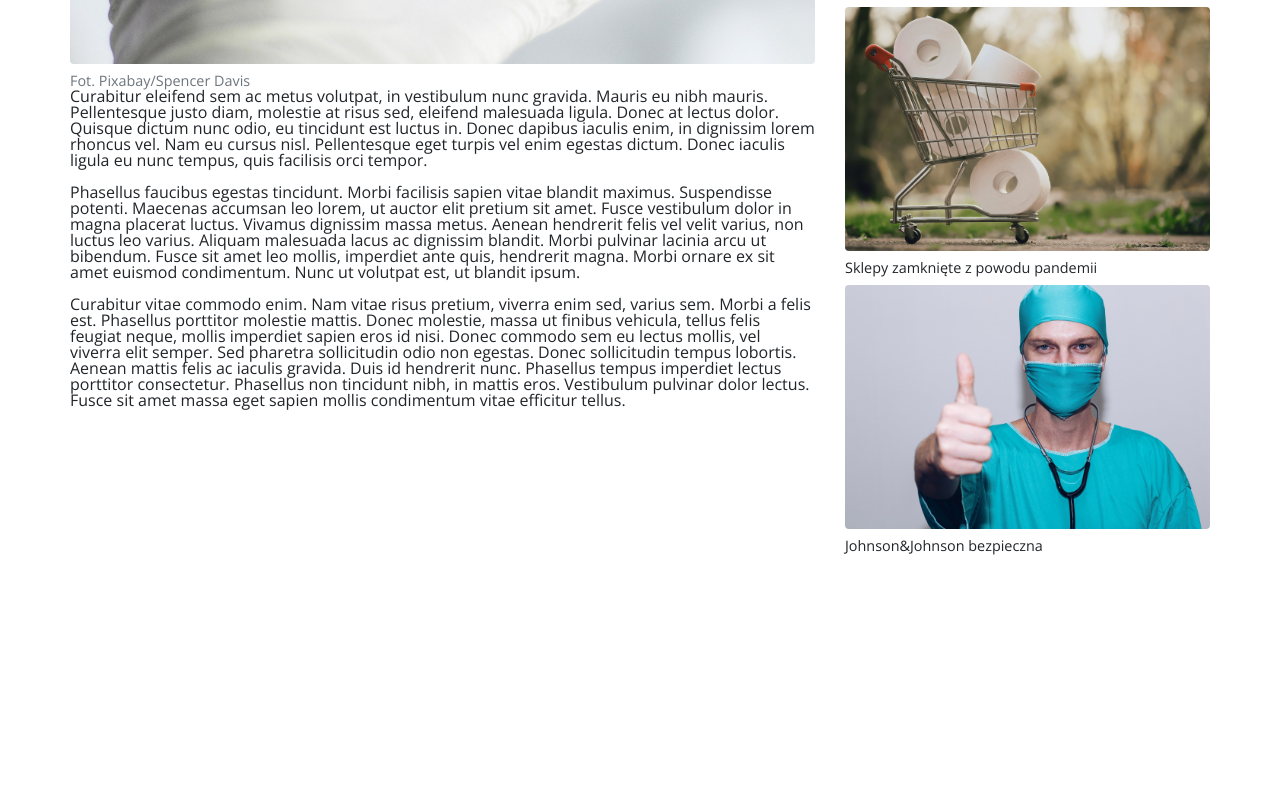
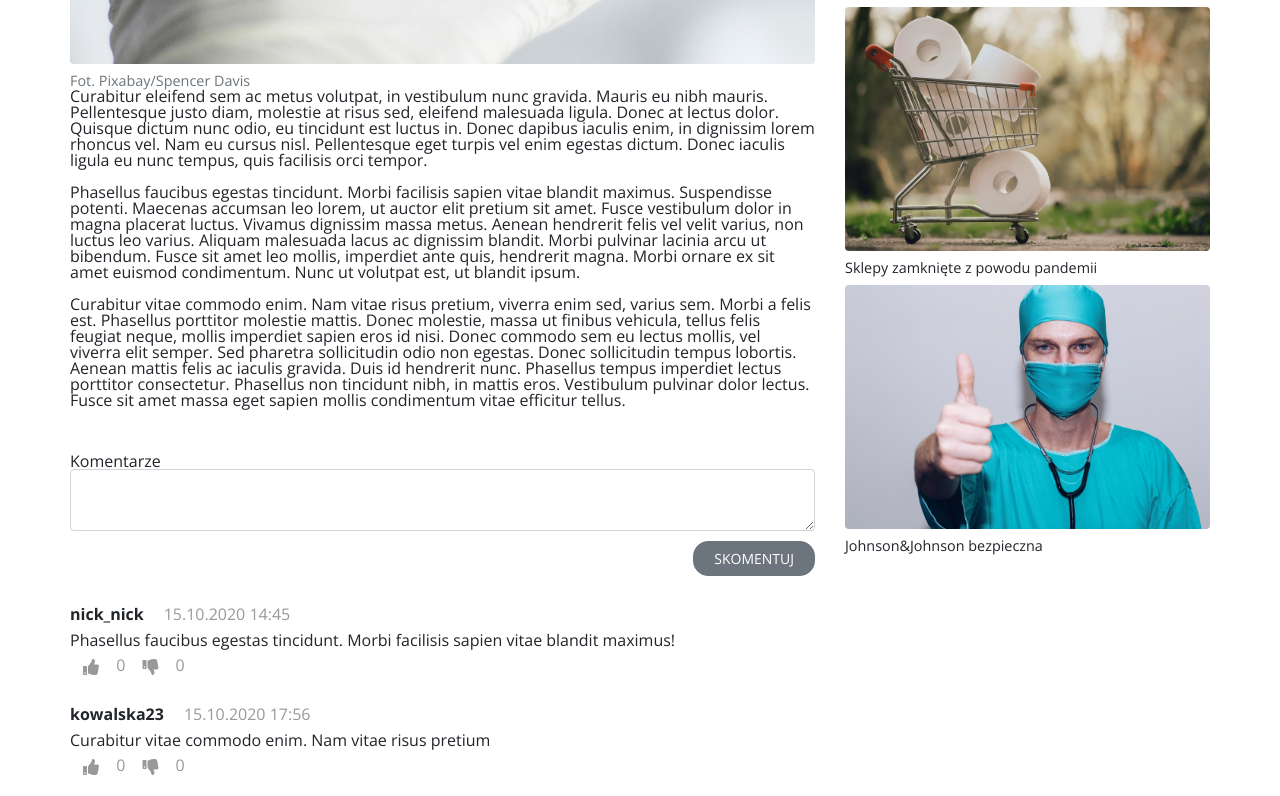
Before and after one commit to martafrackiewicz/article-page, a website: page index.html in a window 1280 px wide. Shown: the part 724-1520 px from the top of the page. Before the commit the page ends 1287 px from the top, so only its background shows below. Drawn offline with nearby package versions, Linux system fonts and the light colour scheme; files whose address does not match are found by name.

Commit message:
Add comments section

```diff
--- a/index.html
+++ b/index.html
@@ -11,6 +11,8 @@
     <link href="https://fonts.googleapis.com/css2?family=Open+Sans:wght@300;400;700;800&display=swap" rel="stylesheet">
     <link rel="stylesheet" href="https://cdn.jsdelivr.net/npm/bootstrap@4.6.0/dist/css/bootstrap.min.css"
         integrity="sha384-B0vP5xmATw1+K9KRQjQERJvTumQW0nPEzvF6L/Z6nronJ3oUOFUFpCjEUQouq2+l" crossorigin="anonymous">
+        <link rel="stylesheet" href="https://use.fontawesome.com/releases/v5.7.2/css/all.css"
+            integrity="sha384-fnmOCqbTlWIlj8LyTjo7mOUStjsKC4pOpQbqyi7RrhN7udi9RwhKkMHpvLbHG9Sr" crossorigin="anonymous">
     <link rel="stylesheet" href="css/main.css">
 </head>
 
@@ -79,7 +81,58 @@
                         tempus imperdiet lectus porttitor consectetur. Phasellus non tincidunt nibh, in mattis eros. Vestibulum pulvinar dolor
                         lectus. Fusce sit amet massa eget sapien mollis condimentum vitae efficitur tellus.</p>
                     </article>
+                    <div class="article-comments">
+                        <form>
+                            <div class="form-group">
+                                <label for="comment">Komentarze</label>
+                                <textarea name="comment" class="form-control" rows="2"></textarea>
+                                <div class="form-row-last">
+                                    <button type="submit" class="btn btn-sm btn-secondary">Skomentuj</button>
                                 </div>
+                            </div>
+                        </form>
+
+                        <div class="row row-comment">
+                            <div class="comment">
+                                <div class="comment-header">
+                                    <span class="comment-author">nick_nick</span><span class="comment-date">15.10.2020 14:45</span>
+                                </div>
+                                <div class="comment-body">
+                                    <p class="comment-content">Phasellus faucibus egestas tincidunt. Morbi facilisis sapien vitae blandit maximus!</p>
+                                </div>
+                                <div class="comment-footer">
+                                    <button type="button"class="btn vote-up">
+                                        <i class="fas fa-thumbs-up"></i>
+                                    </button>
+                                    <span class="comment-votes-up">0</span>
+                                    <button type="button" class="btn vote-up">
+                                        <i class="fas fa-thumbs-down"></i>
+                                    </button>
+                                    <span class="comment-votes-down">0</span>
+                                </div>
+                            </div> <!--end of comment-->
+                            <div class="comment">
+                                <div class="comment-header">
+                                    <span class="comment-author">kowalska23</span><span class="comment-date">15.10.2020 17:56</span>
+                                </div>
+                                <div class="comment-body">
+                                    <p class="comment-content">Curabitur vitae commodo enim. Nam vitae risus pretium</p>
+                                </div>
+                                <div class="comment-footer">
+                                    <button type="button" class="btn vote-up">
+                                        <i class="fas fa-thumbs-up"></i>
+                                    </button>
+                                    <span class="comment-votes-up">0</span>
+                                    <button type="button" class="btn vote-up">
+                                        <i class="fas fa-thumbs-down"></i>
+                                    </button>
+                                    <span class="comment-votes-down">0</span>
+                                </div>
+                            </div> <!--end of comment-->
+                        </div> <!--end of all comments-->
+                    </div> <!--end of comment with form-->
+            </div> <!--end of section with main article-->
+
             <div class="col-12 col-md-4 sidebar-wrap">
                 <aside>
                     <h2 class="sidebar-title">Zobacz również</h2>
@@ -100,11 +153,10 @@
                         <figcaption class="figure-caption">Johnson&Johnson bezpieczna</figcaption>
                     </figure>
                 </aside>
-                </div>
-            </div>
-        </div>
+            </div> <!--end of sidebar-->
+        </div> <!--end of main container-->
 
-    </div>
+    </div> <!--end of wrap-->
 </body>
 
 </html>
--- /dev/null
+++ b/scss/elements/_comments.scss
@@ -0,0 +1,52 @@
+@import "../scss/settings/colors";
+
+.article-comments {
+    margin-top: 45px;
+
+    form {
+        .form-row-last {
+            display: flex;
+            justify-content: flex-end;
+        }
+
+        .btn {
+            margin-top: 10px;
+            border-radius: 15px;
+            padding: 6px 20px;
+            text-transform: uppercase;
+        }
+    }
+
+    .row-comment {
+        margin-top: 20px;
+
+        .comment {
+            margin: 10px 0;
+
+            &-header {
+                margin-bottom: 10px;
+            }
+
+            &-author {
+                font-weight: bold;
+            }
+
+            &-date {
+                color: $c-comment-date;
+                margin-left: 20px;
+            }
+
+            &-footer {
+                color: $c-comment-votes;
+            }
+        }
+
+        .btn {
+            color: $c-comment-votes;
+
+            &:hover {
+                color: $c-comment-votes-hover;
+            }
+        }
+    }
+}
--- a/scss/main.scss
+++ b/scss/main.scss
@@ -5,6 +5,7 @@
 @import "elements/header";
 @import "elements/article";
 @import "elements/sidebar";
+@import "elements/comments";
 
 * {
     box-sizing: border-box;
--- a/scss/settings/_colors.scss
+++ b/scss/settings/_colors.scss
@@ -1,3 +1,6 @@
 $c-logo-icon: #4682B4;
 $c-logo-text: #5F9EA0;
 $c-article-date: #999999;
+$c-comment-date: #999999;
+$c-comment-votes: #999999;
+$c-comment-votes-hover: #212529;
```
Also changed, not shown: css/main.css, 1 other file. Lines whose indentation alone changed are shown as unchanged.
